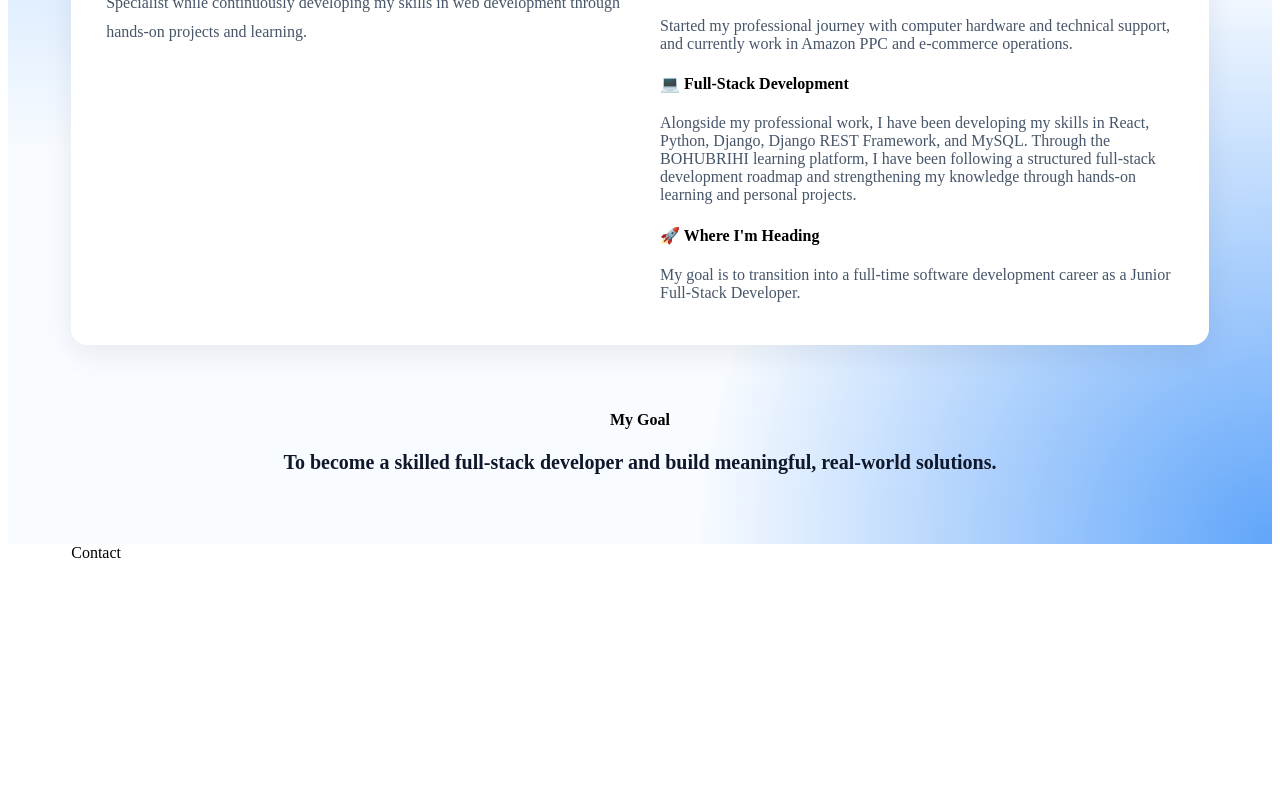
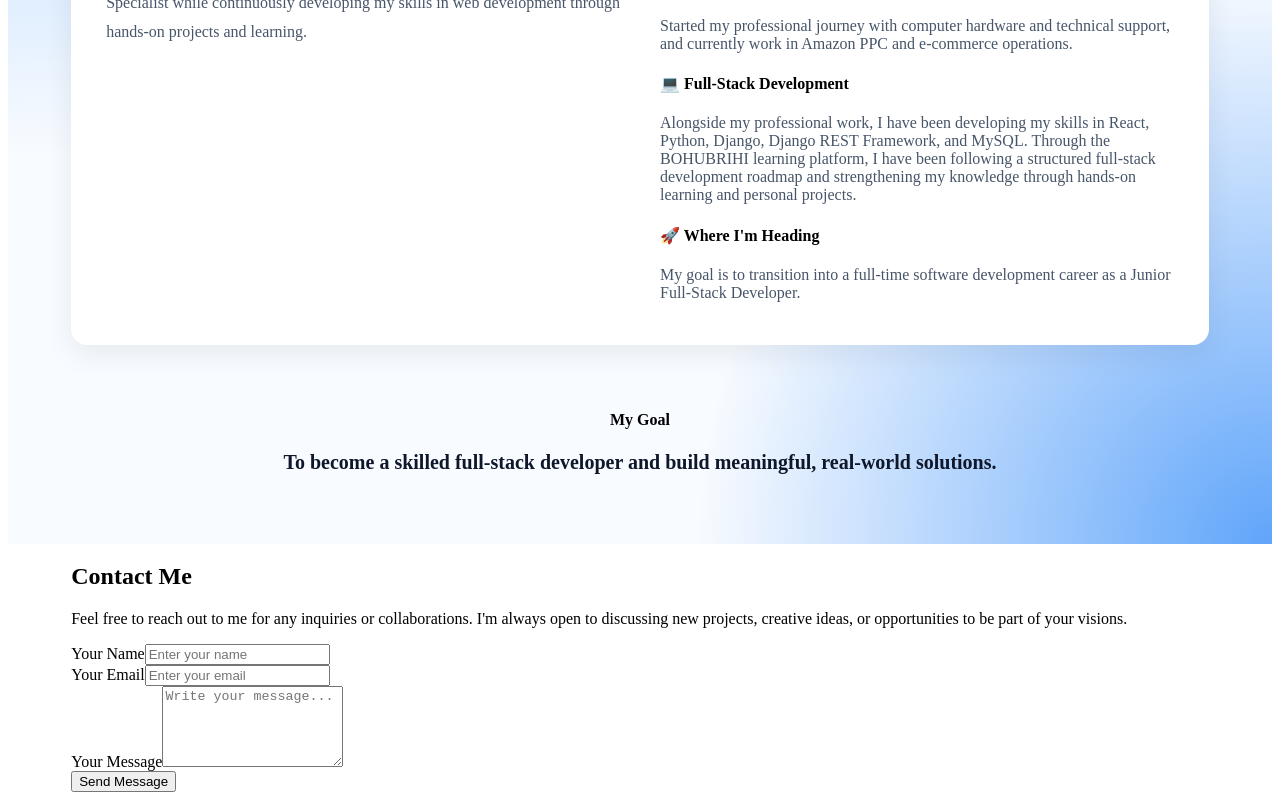
Before and after one commit to Sakhawat-hossain-369/react-portfolio, a React app: page / in a window 1280 px wide. Shown: the part 3885-4685 px from the top of the page. Before the commit the page ends 4455 px from the top, so only its background shows below. Built offline with nearby package versions, Linux system fonts and the light colour scheme; the HTML template or start-up script is replaced by a standard one.

Commit message:
Create form and set up emailjs

```diff
--- a/package.json
+++ b/package.json
@@ -10,6 +10,7 @@
     "preview": "vite preview"
   },
   "dependencies": {
+    "@emailjs/browser": "^5.0.3",
     "bootstrap": "^5.3.8",
     "react": "^19.2.7",
     "react-dom": "^19.2.7",
--- a/src/components/Contact/Contact.jsx
+++ b/src/components/Contact/Contact.jsx
@@ -1,11 +1,60 @@
 import React from 'react'
 import '../../App.css'
+import emailjs from '@emailjs/browser'
 
 const Contact = () => {
+    const sendEmail = (e) => {
+        e.preventDefault();
+        emailjs.sendForm()
+    }
     return (
         <section id="contact">
             <div className="container">
-                Contact</div>
+                <div className="contact__container">
+                    <h2>Contact Me</h2>
+                    <p>Feel free to reach out to me for any inquiries or collaborations. I'm always open to discussing new projects, creative ideas, or opportunities to be part of your visions.</p>
+
+                    <div className="contact_form">
+                        <form>
+                            <div className="form_group">
+                                <label htmlFor="user_name">Your Name</label>
+                                <input
+                                    type="text"
+                                    id="user_name"
+                                    name="user_name"
+                                    placeholder="Enter your name"
+                                    required
+                                />
+                            </div>
+
+                            <div className="form_group">
+                                <label htmlFor="user_email">Your Email</label>
+                                <input
+                                    type="email"
+                                    id="user_email"
+                                    name="user_email"
+                                    placeholder="Enter your email"
+                                    required
+                                />
+                            </div>
+
+                            <div className="form_group">
+                                <label htmlFor="message">Your Message</label>
+                                <textarea
+                                    id="message"
+                                    name="message"
+                                    rows="5"
+                                    placeholder="Write your message..."
+                                    required
+                                />
+                            </div>
+
+                            <button type="submit">Send Message</button>
+                        </form>
+                    </div>
+
+                </div>
+            </div>
         </section>
 
     )
```
Also changed, not shown: src/components/Contact/Contact.css (added), 1 other file (tests, documents, lock files or other folders).
